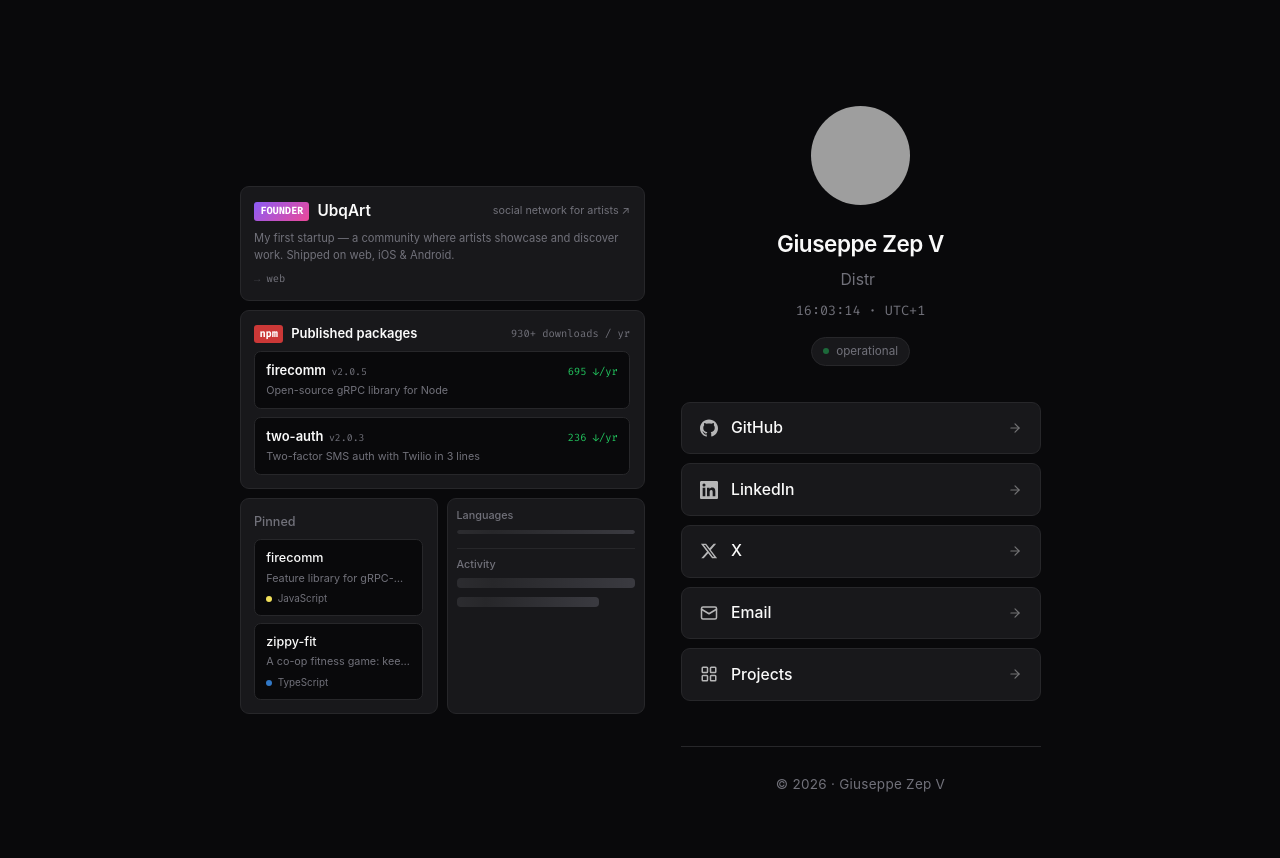
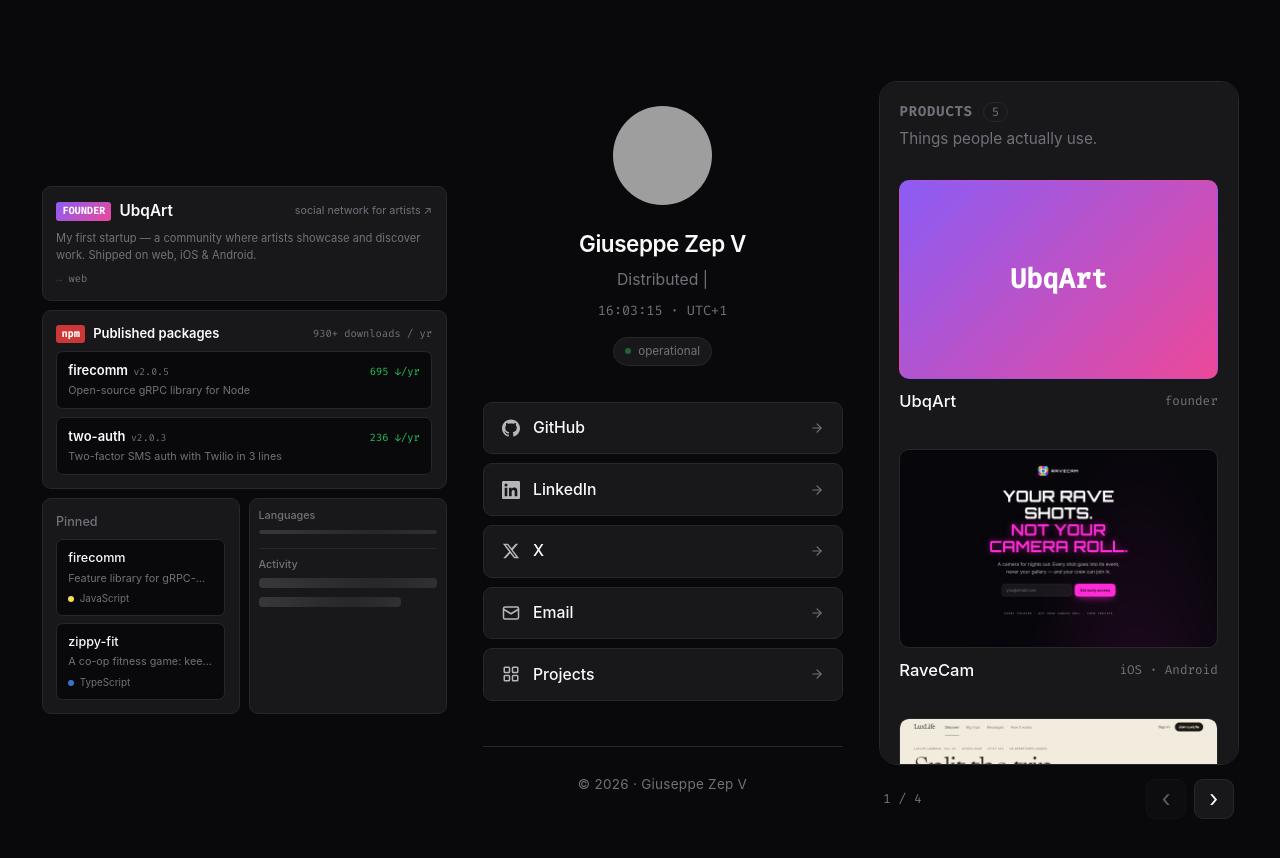
Before and after one commit to zepvalue/zepvalue.github.io, a Jekyll site: the page built from index.md, in a window 1280 px wide. Shown: the top 858 px of the page. Built offline with Jekyll 4.4.1, drawn with Linux system fonts in a browser that asks for light colours; grey boxes are pictures that could not be loaded.

Commit message:
feat: add projects deck as a third column on the home page

```diff
--- a/_layouts/home.html
+++ b/_layouts/home.html
@@ -118,7 +118,16 @@ layout: default
       </footer>
     </main>
 
+    <!-- ════════ RIGHT COLUMN — projects deck ════════ -->
+    <aside class="sidebar-right" aria-label="Projects">
+      {% include project-deck.html class="deck--column" %}
+    </aside>
+
   </div>
 </div>
 
+{% include sheets.html %}
+
 <script src="/assets/js/home.js" defer></script>
+<script src="/assets/js/panels-core.js" defer></script>
+<script src="/assets/js/panels.js" defer></script>
--- a/_sass/_home.scss
+++ b/_sass/_home.scss
@@ -12,10 +12,19 @@
 
 .layout {
   display: grid;
-  grid-template-columns: auto 20rem;
+  grid-template-columns: auto 20rem 20rem;
   gap: 2rem;
   align-items: center;
   justify-content: center;
+}
+
+// Projects deck (see _panels.scss).
+.sidebar-right {
+  min-width: 0;
+  animation: fadeUp 0.5s ease 0.3s both;
+  text-align: left;
+
+  @media (prefers-reduced-motion: reduce) { animation: none; }
 }
 
 // ── Reusable card ───────────────────────────────────────────────────────────
@@ -445,21 +454,24 @@
 // ════════════════════════════════════════════════════════════════════════
 //  Responsive — collapse to single centered column
 // ════════════════════════════════════════════════════════════════════════
-@media (max-width: 1000px) {
+@media (max-width: 1100px) {
   .home-wrap { padding: 2rem 1rem; }
 
+  // minmax(0, …): a plain 1fr cannot shrink below its widest content, which
+  // pushed the columns past the screen edge on phones.
   .layout {
-    grid-template-columns: 1fr;
+    grid-template-columns: minmax(0, 1fr);
     gap: 1.5rem;
     max-width: 360px;
     width: 100%;
   }
 
   .center { order: 1; width: 100%; }
+  .sidebar-right { order: 2; }
   .sidebar-left {
-    order: 2;
+    order: 3;
     justify-self: stretch;
-    grid-template-columns: repeat(2, 1fr);
+    grid-template-columns: repeat(2, minmax(0, 1fr));
   }
 
   .github { height: auto; min-height: 150px; }
--- a/_sass/_panels.scss
+++ b/_sass/_panels.scss
@@ -45,10 +45,29 @@
     overscroll-behavior-y: contain;
     scrollbar-width: thin;
     scrollbar-color: var(--border-hover) transparent;
+  }
+}
 
-    @media (min-width: 640px) { flex-basis: calc((100% - 1rem) / 2); }
-    @media (min-width: 1100px) { flex-basis: calc((100% - 2rem) / 3); }
-  }
+// Panels per view follow the deck's own width, not the screen's, so the same
+// deck shows 1 panel in the home column and 2–3 on /apps/.
+.deck { container-type: inline-size; }
+
+@container (min-width: 40rem) {
+  .deck.is-ready .panel { flex-basis: calc((100% - 1rem) / 2); }
+}
+
+@container (min-width: 66rem) {
+  .deck.is-ready .panel { flex-basis: calc((100% - 2rem) / 3); }
+}
+
+// Home page right column: shorter panels, no name in the bar (it is in the
+// centre column), and the bar is not sticky.
+.deck--column {
+  &.is-ready .panel { height: clamp(24rem, calc(100svh - 12rem), 38rem); }
+
+  .deck-name { display: none; }
+  .deck-bar { position: static; padding-bottom: 0; background: none; }
+  .deck-arrows { margin-left: auto; }
 }
 
 // ── Panel content ─────────────────────────────────────────────────────────
--- a/assets/js/home.js
+++ b/assets/js/home.js
@@ -68,13 +68,12 @@
 
   // ── Published npm packages ────────────────────────────────────────────────
   (function npmPackages() {
-    var card = document.querySelector(".npm-card");
-    if (!card) return;
+    // Fills every match on the page: the npm card and the projects deck.
+    if (!document.querySelector("[data-np]")) return;
     var PKGS = ["firecomm", "two-auth"];
     var set = function (sel, val) {
       if (val == null) return;
-      var el = card.querySelector(sel);
-      if (el) el.textContent = val;
+      document.querySelectorAll(sel).forEach(function (el) { el.textContent = val; });
     };
     var npm = function (url) {
       return fetch(url).then(function (r) { return r.ok ? r.json() : Promise.reject(); });
```
Also changed, not shown: 1 other file.
